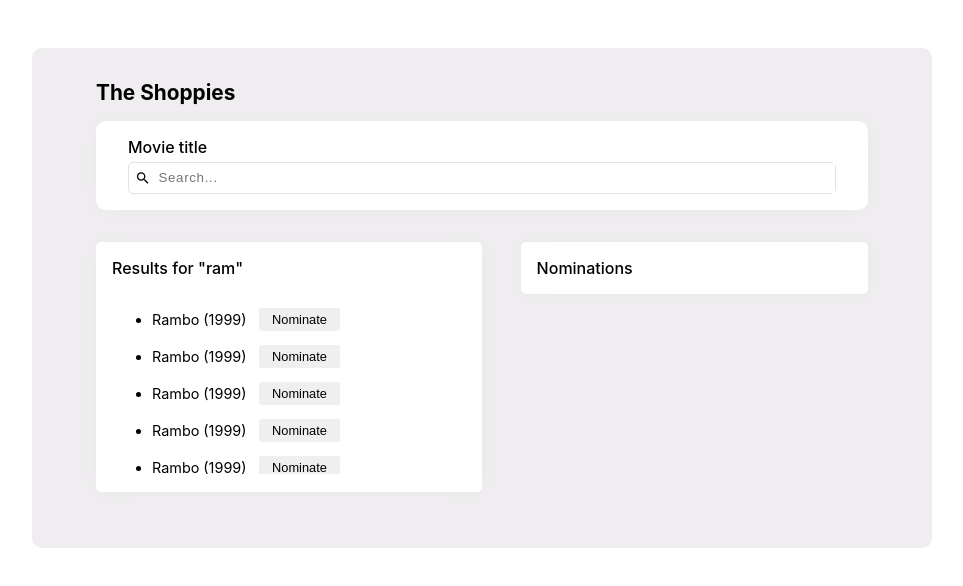
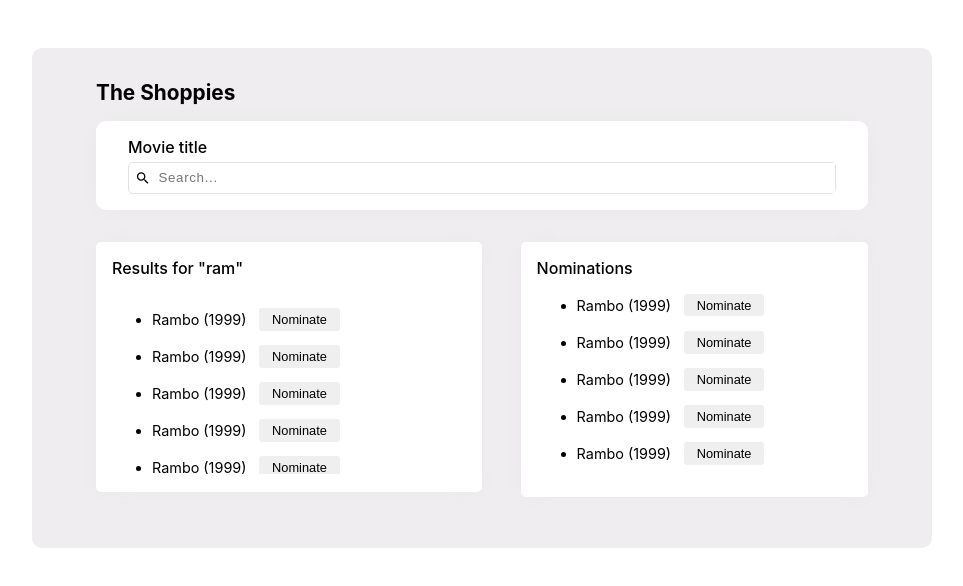
Before and after one commit to evansibok/the-shoppies, a React (Create React App) app: page / in a window 1280 px wide. Shown: the top 586 px of the page, without its empty margins (158-1121 px from the left). Built offline with nearby package versions, Linux system fonts and the light colour scheme.

Commit message:
make movie list component reusable

```diff
--- a/src/components/MovieApp.js
+++ b/src/components/MovieApp.js
@@ -1,6 +1,8 @@
 import React from 'react'
 import styled from 'styled-components'
 import { IoMdSearch } from 'react-icons/io'
+
+import MovieList from './MovieList'
 
 
 
@@ -21,34 +23,24 @@
         <div className="results">
           <h4>Results for "ram"</h4>
           <ul>
-            <div className="result-list">
-              <li>Rambo (1999)</li>
-              <button type="button">Nominate</button>
-            </div>
-            <div className="result-list">
-              <li>Rambo (1999)</li>
-              <button type="button">Nominate</button>
-            </div>
-            <div className="result-list">
-              <li>Rambo (1999)</li>
-              <button type="button">Nominate</button>
-            </div>
-            <div className="result-list">
-              <li>Rambo (1999)</li>
-              <button type="button">Nominate</button>
-            </div>
-            <div className="result-list">
-              <li>Rambo (1999)</li>
-              <button type="button">Nominate</button>
-            </div>
-            <div className="result-list">
-              <li>Rambo (1999)</li>
-              <button type="button">Nominate</button>
-            </div>
+            <MovieList />
+            <MovieList />
+            <MovieList />
+            <MovieList />
+            <MovieList />
+            <MovieList />
+            <MovieList />
           </ul>
         </div>
         <div className="noms">
           <h4>Nominations</h4>
+          <ul>
+            <MovieList />
+            <MovieList />
+            <MovieList />
+            <MovieList />
+            <MovieList />
+          </ul>
         </div>
       </BottomSection>
     </Container>
@@ -141,25 +133,6 @@
       height: 180px;
       overflow-y: scroll;
       padding-bottom: 1em;
-
-      .result-list {
-        display: flex;
-        margin-top: 1em;
-        font-size: 0.9rem;
-        align-items: center;
-
-        button {
-          margin-left: 1em;
-          border: none;
-          padding: 0.3em 1em;
-          border-radius: 3px;
-          font-size: 0.8rem;
-
-          &:hover {
-            cursor: pointer;
-          }
-        }
-      }
     }
   }
 
--- /dev/null
+++ b/src/components/MovieList.js
@@ -0,0 +1,34 @@
+import React from 'react'
+import styled from 'styled-components'
+
+const MovieList = () => {
+  return (
+    // <div>
+    <MList>
+      <li>Rambo (1999)</li>
+      <button type="button">Nominate</button>
+    </MList>
+    // </div>
+  )
+}
+
+export default MovieList
+
+const MList = styled.div`
+  display: flex;
+  margin-top: 1em;
+  font-size: 0.9rem;
+  align-items: center;
+
+  button {
+    margin-left: 1em;
+    border: none;
+    padding: 0.3em 1em;
+    border-radius: 3px;
+    font-size: 0.8rem;
+
+    &:hover {
+      cursor: pointer;
+    }
+  }
+`;
```
